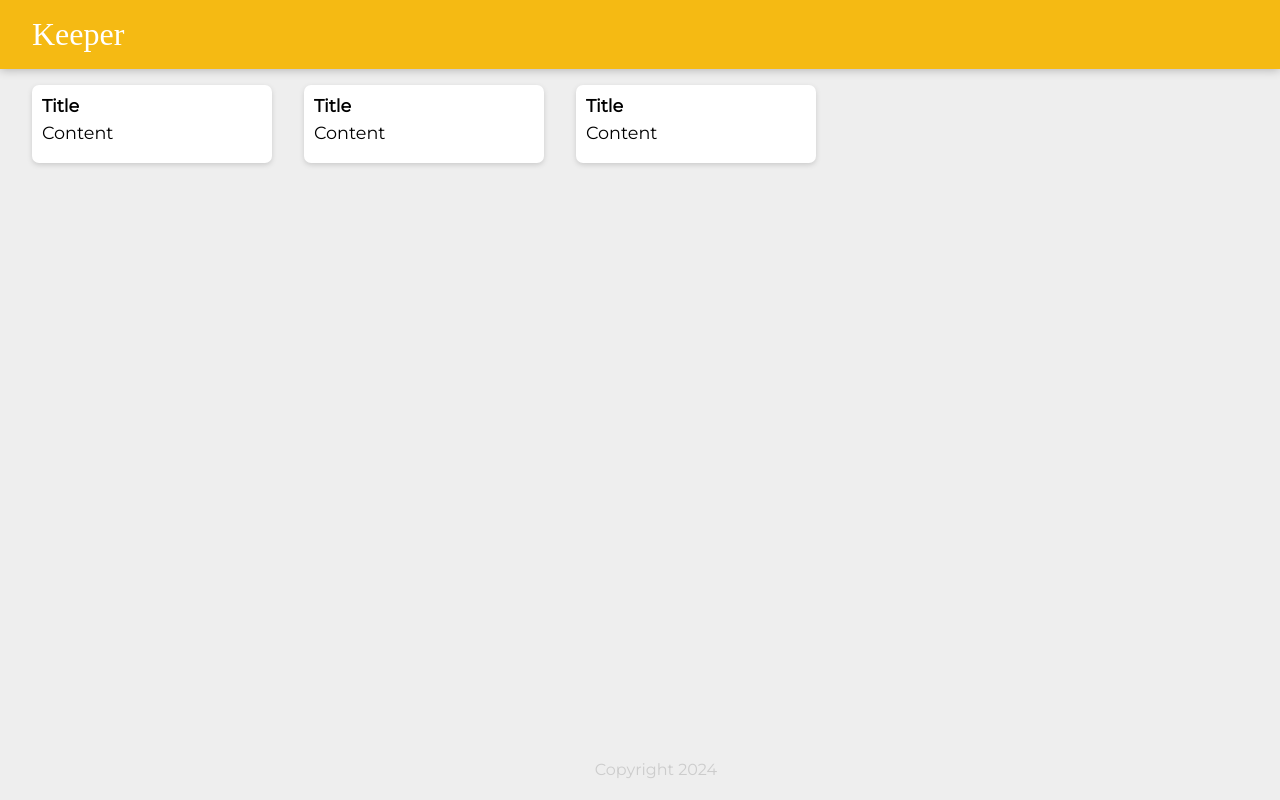
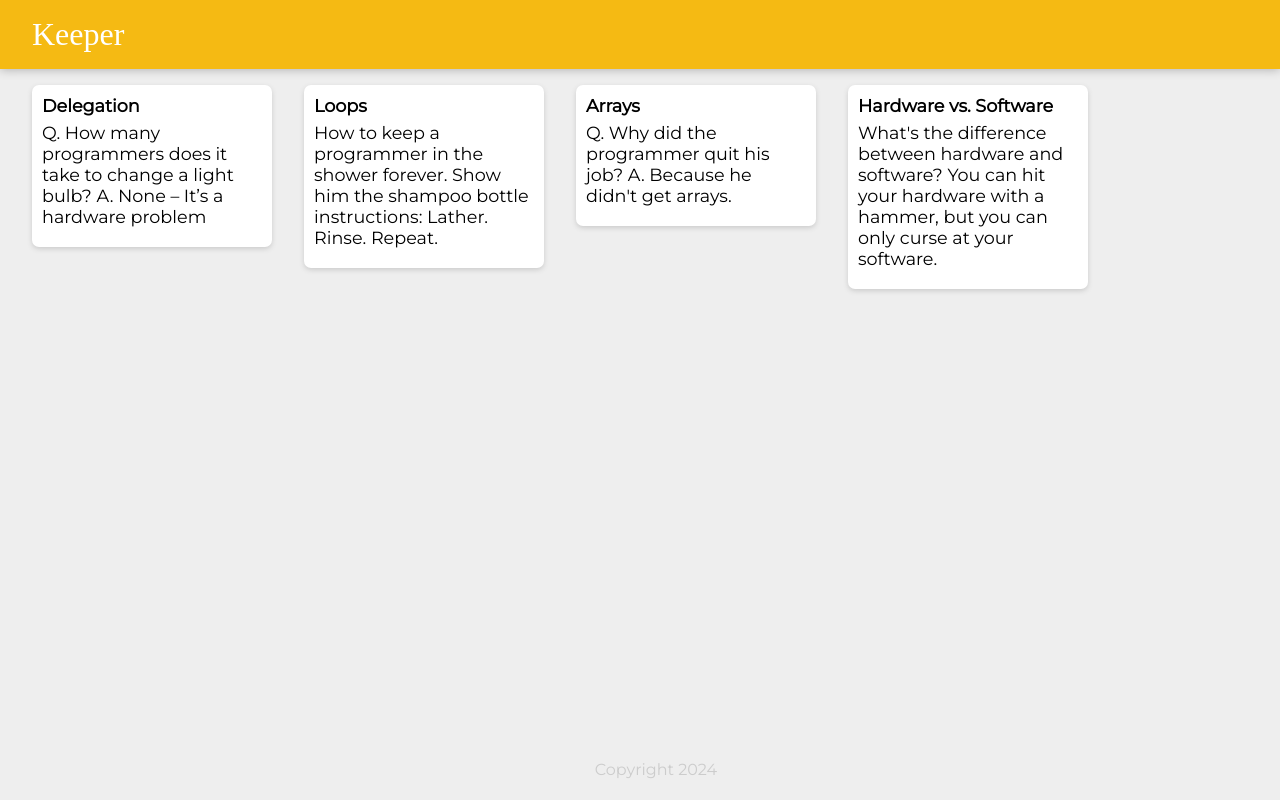
Before and after one commit to saloni-jain-code/Keeper, a React (Create React App) app: page / in a window 1280 px wide. Built offline with nearby package versions, Linux system fonts and the light colour scheme; a web font is replaced by a local one.

Commit message:
phase 2 complete, rendered notes from notes.js

```diff
--- a/src/components/App.jsx
+++ b/src/components/App.jsx
@@ -2,14 +2,22 @@
 import Header from "./Header";
 import Footer from "./Footer";
 import Note from "./Note";
+import notes from "../notes";
 
+function createNote(note){
+    return (
+        <Note
+            title={note.title}
+            content={note.content}
+        />
+    );
+}
 function App() {
+    console.log(notes)
     return (
         <div>
             <Header />
-            <Note />
-            <Note />
-            <Note />
+            {notes.map(createNote)}
             <Footer />
         </div>
     );
--- a/src/components/Note.jsx
+++ b/src/components/Note.jsx
@@ -1,10 +1,10 @@
-import React, { useState } from "react";
+import React from "react";
 
-function Note() {
+function Note(props) {
     return (
         <div className="note">
-            <h1>Title</h1>
-            <p>Content</p>
+            <h1>{props.title}</h1>
+            <p>{props.content}</p>
         </div>
     );
 }
--- /dev/null
+++ b/src/notes.js
@@ -0,0 +1,28 @@
+const notes = [
+    {
+    key: 1,
+    title: "Delegation",
+    content:
+    "Q. How many programmers does it take to change a light bulb? A. None – It’s a hardware problem"
+    },
+    {
+    key: 2,
+    title: "Loops",
+    content:
+    "How to keep a programmer in the shower forever. Show him the shampoo bottle instructions: Lather. Rinse. Repeat."
+    },
+    {
+    key: 3,
+    title: "Arrays",
+    content:
+    "Q. Why did the programmer quit his job? A. Because he didn't get arrays."
+    },
+    {
+    key: 4,
+    title: "Hardware vs. Software",
+    content:
+    "What's the difference between hardware and software? You can hit your hardware with a hammer, but you can only curse at your software."
+    }
+];
+
+export default notes;
```
